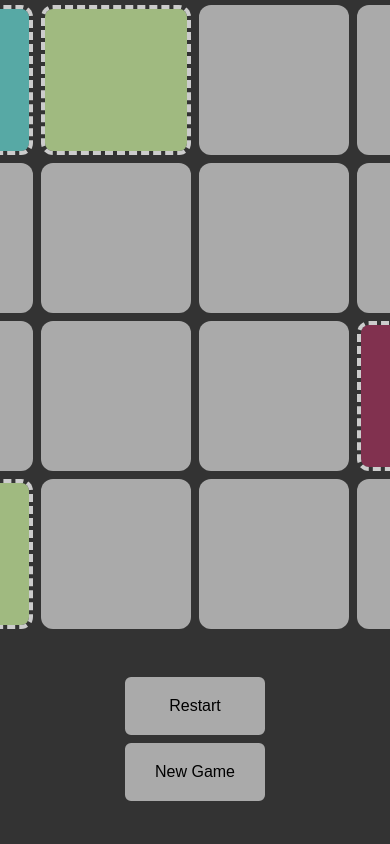
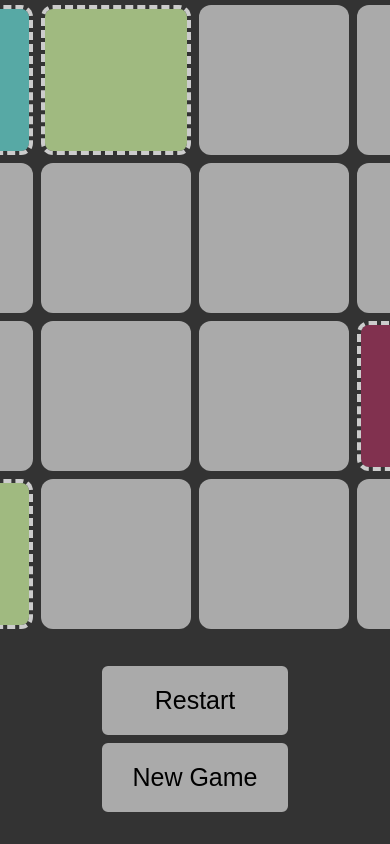
Before and after one commit to jeffaugustine/color-sudoku, a website: page index.html in a window 390 px wide. Shown: the top 844 px of the page. Drawn offline with Linux system fonts and the light colour scheme.

Commit message:
larger buttons for phones

```diff
--- a/src/styles.css
+++ b/src/styles.css
@@ -32,8 +32,9 @@ body {
   box-sizing: border-box;
   margin: 2px;
   padding: 20px 30px;
-  font-size: 16px;
+  font-size: 25px;
   cursor: pointer;
+  color: #000;
   background-color: #aaa;
   transition: background-color 0.5s ease;
   border: 2px solid #333;
```
